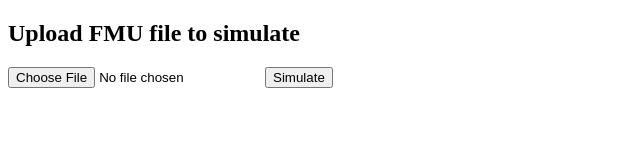
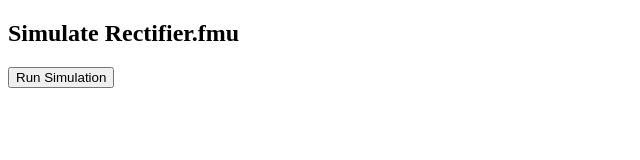
Before and after one commit to ssldk83/fmu-backend, a plain HTML site: page templates/index.html in a window 1280 px wide. Shown: the whole page, without its empty margins (0-640 px from the left). Drawn offline with Linux system fonts and the light colour scheme.

Commit message:
Update index.html

```diff
--- a/templates/index.html
+++ b/templates/index.html
@@ -2,10 +2,9 @@
 <html>
 <head><title>FMU Simulator</title></head>
 <body>
-    <h2>Upload FMU file to simulate</h2>
-    <form action="/" method="post" enctype="multipart/form-data">
-        <input type="file" name="fmu" required>
-        <input type="submit" value="Simulate">
+    <h2>Simulate Rectifier.fmu</h2>
+    <form action="/simulate" method="get">
+        <button type="submit">Run Simulation</button>
     </form>
 </body>
 </html>
```
